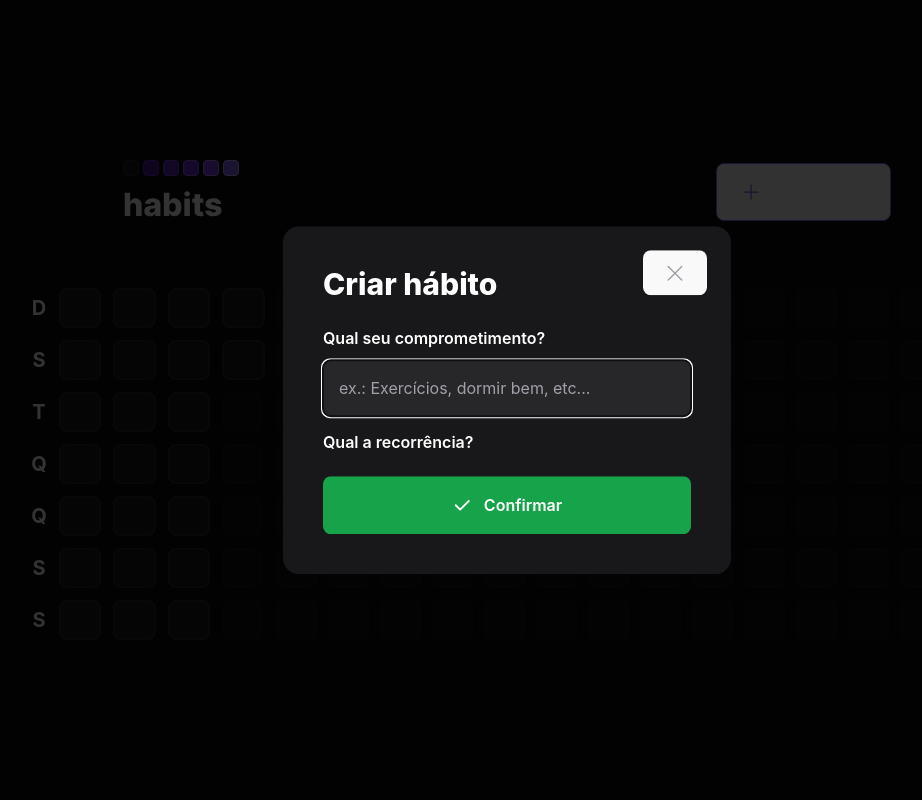
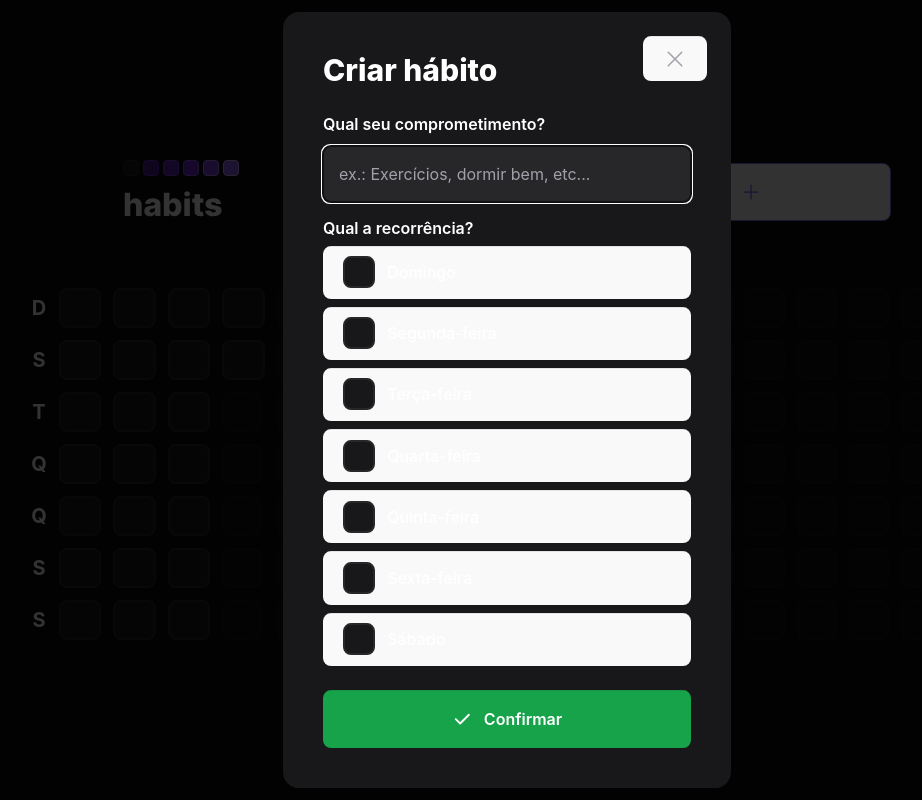
Before and after one commit to jamangueira7/app-habitos-react-nlw-setup, a React (Vite) app: page / in a window 1280 px wide. Both pictures are taken after a click on the button "Novo hábito". Shown: the whole page, without its empty margins (133-1055 px from the left). Built offline with nearby package versions, Linux system fonts and the light colour scheme.

Commit message:
estilização para criar novos habitos

```diff
--- a/src/components/NewHabitForm.tsx
+++ b/src/components/NewHabitForm.tsx
@@ -1,4 +1,15 @@
 import { Check } from 'phosphor-react';
+import * as Checkbox from '@radix-ui/react-checkbox';
+
+const availableWeekDays = [
+  "Domingo",
+  "Segunda-feira",
+  "Terça-feira",
+  "Quarta-feira",
+  "Quinta-feira",
+  "Sexta-feira",
+  "Sábado",
+];
 export function NewHabitForm() {
 
 
@@ -19,6 +30,30 @@ export function NewHabitForm() {
         Qual a recorrência?
       </label>
 
+      <div className="flex flex-col gap-2 mt-2">
+        {
+          availableWeekDays.map(weekDay =>{
+            return(
+              <Checkbox.Root
+                key={weekDay}
+                className="flex items-center gap-3 group"
+              >
+
+                <div className="h-8 w-8 rounded-lg flex items-center justify-center bg-zinc-900 border-2 border-zinc-800 group-data-[state=checked]:bg-green-500 group-data-[state=checked]:border-green-500">
+                  <Checkbox.Indicator>
+                    <Check size={20} className="text-white"/>
+                  </Checkbox.Indicator>
+                </div>
+
+                <span className="text-white leading-tight">
+                 {weekDay}
+                </span>
+              </Checkbox.Root>
+            );
+          })
+        }
+      </div>
+
       <button
         type="submit"
         className="mt-6 rounded-lg p-4 flex items-center justify-center gap-3 font-semibold bg-green-600 hover:bg-green-500"
```
